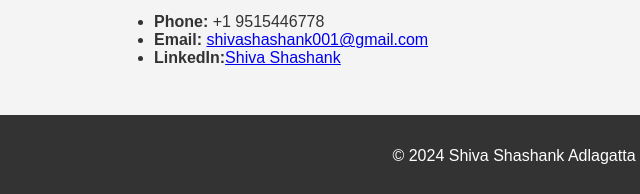
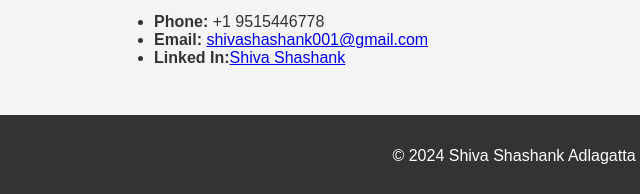
Before and after one commit to sadla001/SSA, a plain HTML site: page index.html in a window 1280 px wide. Shown: the part 1552-1746 px from the top of the page, 126-766 px from the left. Drawn offline with Linux system fonts and the light colour scheme.

Commit message:
Update index.html

```diff
--- a/index.html
+++ b/index.html
@@ -104,7 +104,7 @@
         <ul>
             <li><strong>Phone:</strong> +1 9515446778</li>
             <li><strong>Email:</strong> <a href="mailto:shivashashank001@gmail.com">shivashashank001@gmail.com</a></li>
-            <li><strong>LinkedIn:</strong><a href="https://www.linkedin.com/in/shiva-shashank-adlagatta/">Shiva Shashank</a></li>
+            <li><strong>Linked In:</strong><a href="https://www.linkedin.com/in/shiva-shashank-adlagatta/">Shiva Shashank</a></li>
         </ul>
     </section>
     <footer>
```
